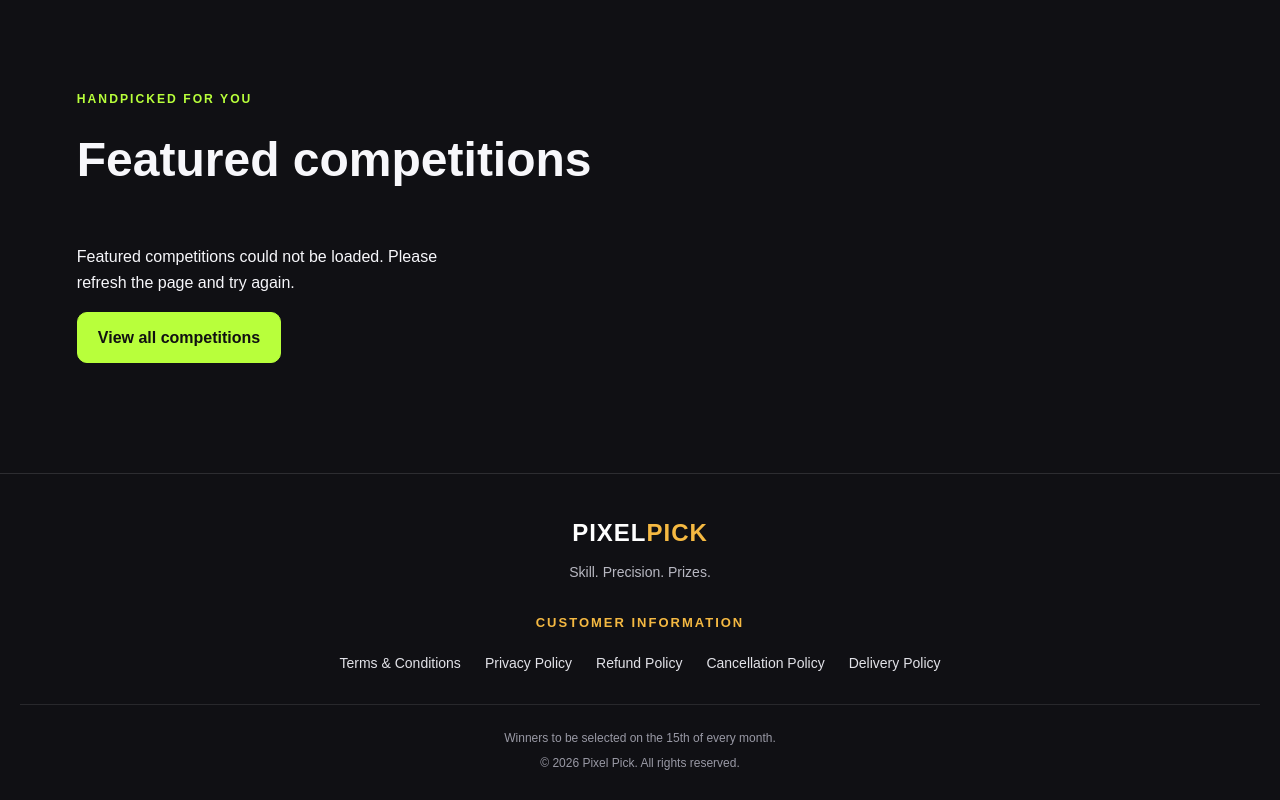
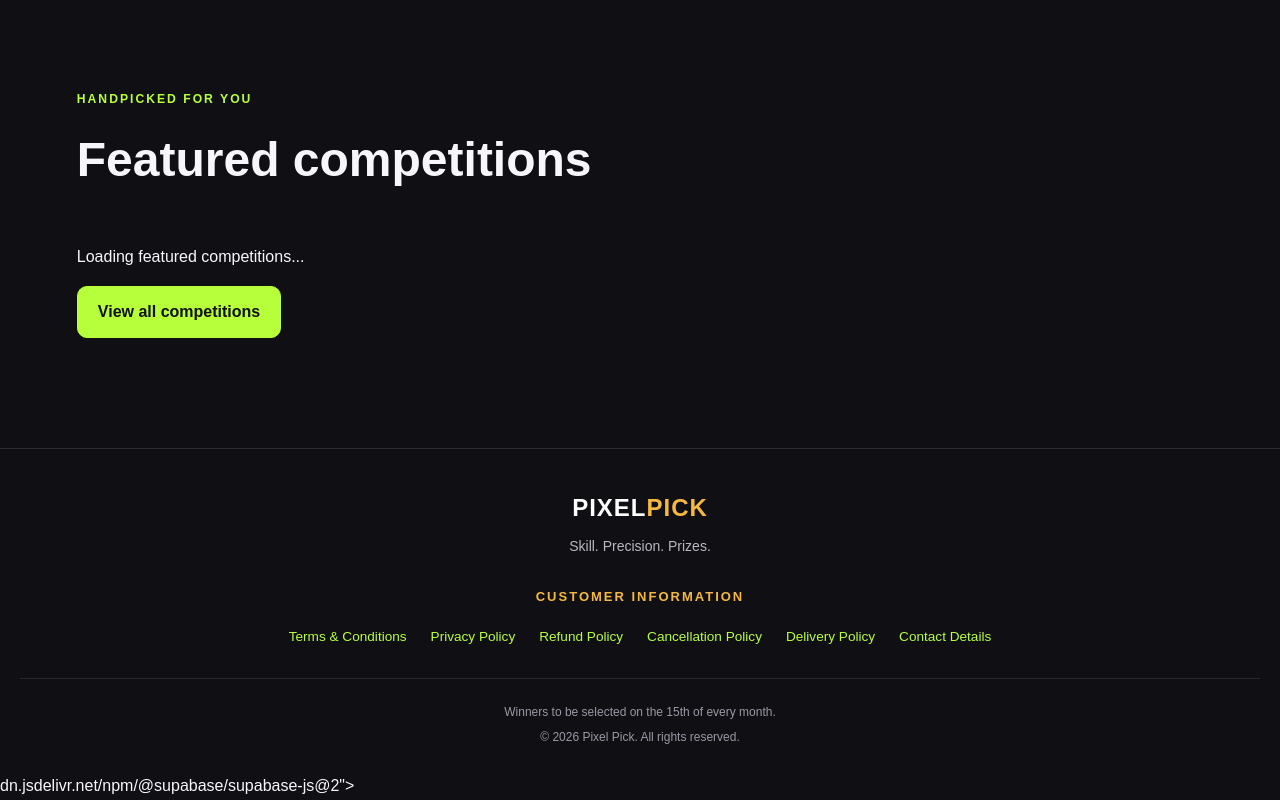
Before and after one commit to Yadah-X/pixel-pick-customer, a plain HTML site: page index.html in a window 1280 px wide. Shown: the part 609-1409 px from the top of the page. Drawn offline with nearby package versions, Linux system fonts and the light colour scheme; no server answers.

Commit message:
Update index.html

```diff
--- a/index.html
+++ b/index.html
@@ -906,11 +906,29 @@
     <h3>CUSTOMER INFORMATION</h3>
 
     <div class="footer-policy-links">
-        <span>Terms &amp; Conditions</span>
-        <span>Privacy Policy</span>
-        <span>Refund Policy</span>
-        <span>Cancellation Policy</span>
-        <span>Delivery Policy</span>
+      <a href="terms.html" target="_blank" rel="noopener">
+        Terms &amp; Conditions
+      </a>
+
+      <a href="privacy.html" target="_blank" rel="noopener">
+        Privacy Policy
+      </a>
+
+      <a href="refund.html" target="_blank" rel="noopener">
+        Refund Policy
+      </a>
+
+      <a href="cancellation.html" target="_blank" rel="noopener">
+        Cancellation Policy
+      </a>
+
+      <a href="delivery.html" target="_blank" rel="noopener">
+        Delivery Policy
+      </a>
+
+      <a href="contact.html" target="_blank" rel="noopener">
+        Contact Details
+      </a>
     </div>
   </div>
 
@@ -919,11 +937,7 @@
     <p>© 2026 Pixel Pick. All rights reserved.</p>
   </div>
 
-  </footer>
-
-
-  <!-- SCRIPTS -->
-  <script src="https://cdn.jsdelivr.net/npm/@supabase/supabase-js@2"></script>
+</footer>dn.jsdelivr.net/npm/@supabase/supabase-js@2"></script>
   <script src="script.js"></script>
 
 </body>
```
Lines whose indentation alone changed are shown as unchanged.
